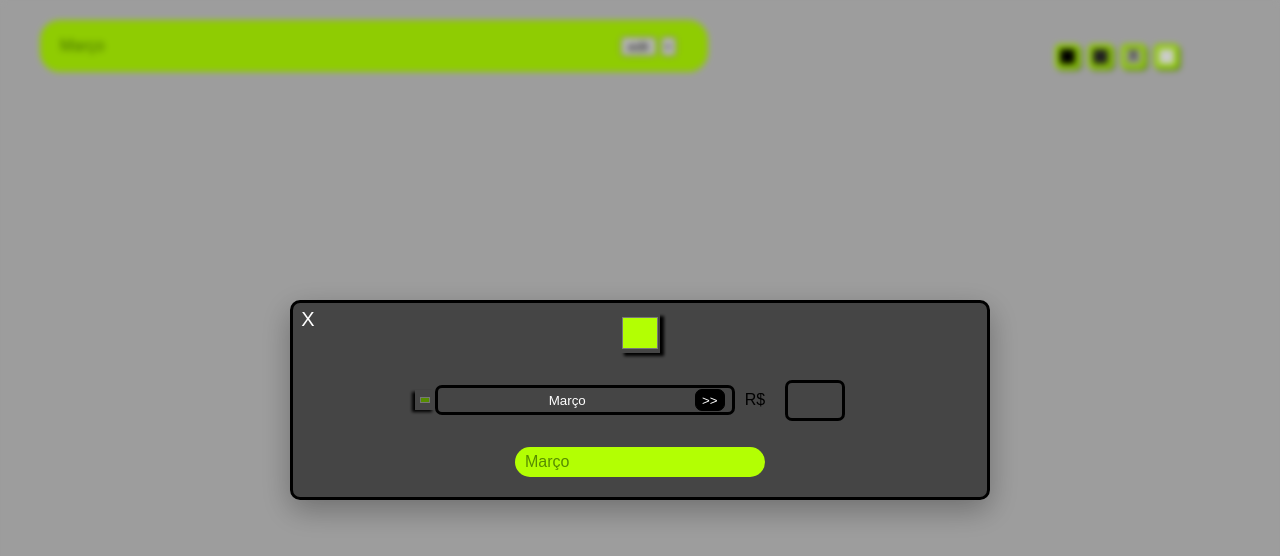
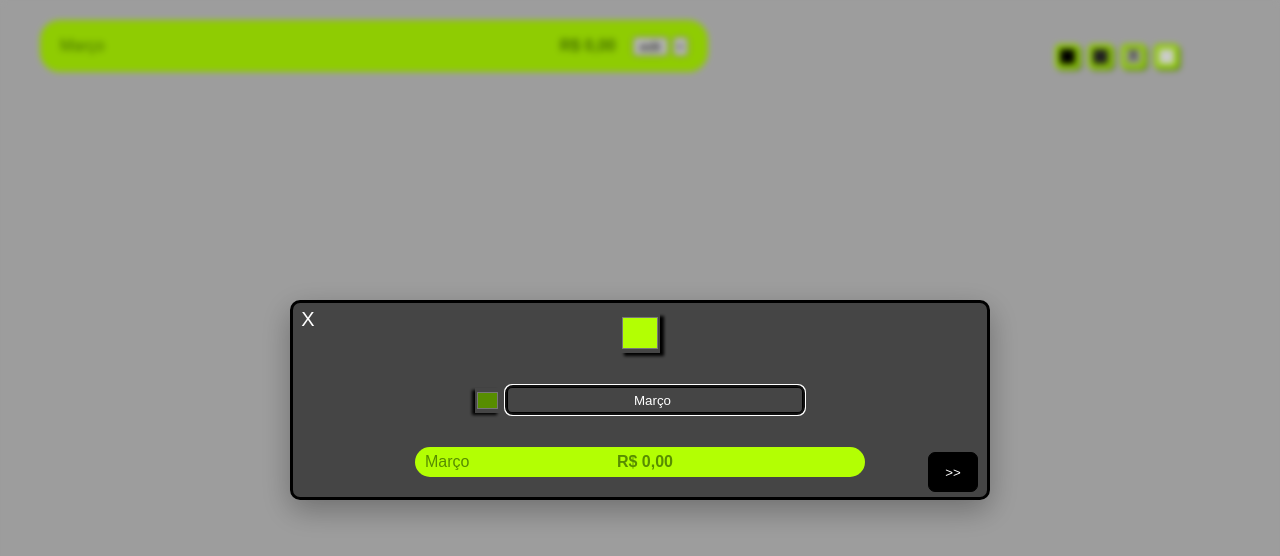
Before and after one commit to LuanFazolimMurolo/MoneyTree, a plain HTML site: page dashboard.html in a window 1280 px wide. Both pictures are taken after a click on the button "edit". Drawn offline with Linux system fonts and the light colour scheme.

Commit message:
valores_estudo_calculo

```diff
--- a/script.js
+++ b/script.js
@@ -195,11 +195,17 @@ function calcularSomas(item){
       let texto = document.createElement("span")
       texto.className = "texto_item"
       texto.textContent = item.nome
+      let out_valor = document.createElement("span")
+      out_valor.className = "out_valor"
+      item_valor =  item.valor || 0
+      item_valor = parseFloat(item_valor).toFixed(2)
+      out_valor.textContent = "R$ " + item_valor.replace(".", ",")
 
       col.appendChild(div);
 
 
       div.appendChild(texto)
+      div.appendChild(out_valor)
 
       if (item.categoria > 0) {
         div.style.top = `${item.y * ROW_HEIGHT}px`;
@@ -216,7 +222,6 @@ function calcularSomas(item){
       div_botoes.style.display = "flex"
       div_botoes.style.gap = "5px"
       div_botoes.style.marginLeft = "auto"
-      div_botoes.style.paddingRight = "20px"
 
       div.appendChild(div_botoes)
 
@@ -289,9 +294,9 @@ function calcularSomas(item){
 
 
   // -- BOTAO +
-  function addList(id_co,color_inp,nome_inp,text_color_inp) {
+  function addList(id_co,color_inp,nome_inp,text_color_inp,valor_inp) {
 
-    console.log(nome_inp+ color_inp)
+    console.log(valor_inp *100)
     let codificar_ed_ma = id_co.split("-")
     let ed_ma = codificar_ed_ma[0]
     let codificar = id_co.split("_");
@@ -312,7 +317,8 @@ function calcularSomas(item){
         color: color,
         parent_id: id,
         nome:nome_inp,
-        text_color:text_color_inp
+        text_color:text_color_inp,
+        valor: valor_inp
       });
       }else{
 
@@ -324,7 +330,7 @@ function calcularSomas(item){
   item.nome = nome_inp
   item.color = color_inp
   item.text_color = text_color_inp
-
+  item.valor = valor_inp
   if (cat > 0){
 
     // atualiza todos os filhos
@@ -358,12 +364,15 @@ function calcularSomas(item){
         return filhos
       }
     arvore = montarArvore(lista);
-
+    arvore.forEach(raiz=>{
+      calcularSomas(raiz)
+    })
     console.log(lista);
 
     limparTela();
     Delet_hud_addList();
     criarItens(arvore);
+
   }
 
   function limparTela() {
@@ -373,6 +382,7 @@ function calcularSomas(item){
   }
 
  function Hud_addList(id_co){
+
     let codificar = id_co.split("_");
     let codificar_ed_ma = id_co.split("-")
     let ed_ma = codificar_ed_ma[0]
@@ -382,14 +392,29 @@ function calcularSomas(item){
     let nome = codificar[11]
 
     if(document.getElementById("overlay_hud_addList")) return;
+
     let div = document.createElement("div")
     div.className = "hidden_hud_addList"
     div.id = "overlay_hud_addList"
+
+    // fechar clicando fora
+    div.addEventListener("click", (e)=>{
+      if(e.target === div){
+        Delet_hud_addList()
+      }
+    })
 
     // hud
     let div_hud = document.createElement("div")
     div_hud.id = "hud_addList"
 
+    // ESC fecha
+    div_hud.addEventListener("keydown",(e)=>{
+      if(e.key === "Escape"){
+        e.preventDefault()
+        Delet_hud_addList()
+      }
+    })
 
     //botao delet
     let btn_delet = document.createElement("button")
@@ -397,44 +422,66 @@ function calcularSomas(item){
     btn_delet.id = "delet_hud_addList"
     btn_delet.addEventListener("click", () => Delet_hud_addList());
 
-      //previa
+
+    // PREVIA
     let div_previa = document.createElement("div")
     div_previa.id = "previa_hud_addList"
     div_previa.style.background = color
     div_previa.style.color = text_color
+
     let texto_previa = document.createElement("span")
     texto_previa.id = "texto_previa"
 
     texto_previa.textContent = "Abc123"
+
+    let valor_previa = document.createElement("span")
+    valor_previa.id = "valor_previa"
+    valor_previa.textContent = "R$ 0,00"
+    valor_previa.style.fontWeight = "bold"
+
+
     if (ed_ma === "edit"){
       texto_previa.textContent = nome
+      let itemArvore = achatarArvore(arvore).find(i => i.id == codificar[1])
+      let valorItem = itemArvore ? itemArvore.valor : 0
 
+      valor_previa.textContent ="R$ " + (parseFloat(valorItem) || 0).toFixed(2).replace(".", ",")
       }
+
+
     div_previa.appendChild(texto_previa)
-      //input color
+    div_previa.appendChild(valor_previa)
+
+
+    // INPUT COLOR
     let btn_color = document.createElement("input")
     btn_color.type = "color"
 
     btn_color.addEventListener("input", () => {
       let cor = btn_color.value
-      div_previa.style.background = cor})
+      div_previa.style.background = cor
+    })
 
     btn_color.id = "color_hud_addList"
     btn_color.value = color
 
 
-
-      //input color_text
+    // INPUT COLOR TEXTO
     let btn_text_color = document.createElement("input")
     btn_text_color.type = "color"
+
     btn_text_color.addEventListener("input", () => {
       let cor = btn_text_color.value
-      div_previa.style.color = cor})
+      div_previa.style.color = cor
+    })
 
     btn_text_color.id = "text_color_hud_addList"
     btn_text_color.value = text_color
 
+
+    // RESTRIÇÕES
     if ((cat > 0 && ed_ma === "mais") || (cat > 1 && ed_ma === "edit")){
+
       btn_color.disabled = true
       btn_text_color.disabled = true
 
@@ -443,71 +490,130 @@ function calcularSomas(item){
 
       btn_color.style.opacity = "0"
       btn_text_color.style.opacity = "0"
+    }
 
-      }
-      //input nome
+
+    // INPUT NOME
     let btn_nome = document.createElement("input")
     btn_nome.type = "text"
+
     if (ed_ma === "edit"){
       btn_nome.value = nome
     }
+
     btn_nome.addEventListener("input", () => {
-      let texto = btn_nome.value
-      texto_previa.textContent = texto})
+      texto_previa.textContent = btn_nome.value
+    })
 
     btn_nome.id = "nome_hud_addList"
 
-      //input confirm
-      let btn_confirm = document.createElement("button")
-      btn_confirm.id = "confirm_hud_addList"
-      btn_confirm.textContent =">>"
-      btn_confirm.addEventListener("click", () => addList(id_co, btn_color.value, btn_nome.value, btn_text_color.value));
 
-      div_hud.addEventListener("keydown", (e) => {
-
-        if(e.key === "Enter"){
-            addList(id_co, btn_color.value, btn_nome.value, btn_text_color.value)
-        }
-        })
-
-      //input valor
+    // CAMPO VALOR
     let campo_valor = document.createElement("div")
     campo_valor.className = "campo_valor"
     campo_valor.style.display = "flex"
     campo_valor.style.alignItems = "center"
+
     let valor = document.createElement("input")
     valor.className = "valor"
-      valor.type = "text"
+    valor.type = "number"
+    valor.step = "0.01"
+    valor.value = "0"
+    valor.addEventListener("input", () => {
 
-      let moeda = document.createElement("span")
-      moeda.textContent = "R$"
+      let v = parseFloat(valor.value) || 0
 
+      valor_previa.textContent =
+        "R$ " + v.toFixed(2).replace(".", ",")
 
-      campo_valor.appendChild(moeda)
-      campo_valor.appendChild(valor)
+    })
 
 
 
+    // FUNÇÃO CONFIRMAR
+    function confirmar(){
+      addList(
+        id_co,
+        btn_color.value,
+        btn_nome.value,
+        btn_text_color.value,
+        parseFloat(valor.value)
+      )
+    }
 
 
+    // ENTER NO NOME
+    btn_nome.addEventListener("keydown", (e)=>{
+
+      if(e.key === "Enter"){
+        e.preventDefault()
+
+        if ((cat === 0) || (cat === 1 && ed_ma === "edit")){
+          confirmar()
+        }else{
+          valor.focus()
+        }
+      }
+
+    })
+
+
+    // ENTER NO VALOR
+    valor.addEventListener("keydown",(e)=>{
+
+      if(e.key === "Enter"){
+        e.preventDefault()
+        confirmar()
+      }
+
+    })
+
+
+    // BOTAO CONFIRMAR
+    let btn_confirm = document.createElement("button")
+    btn_confirm.id = "confirm_hud_addList"
+    btn_confirm.textContent = ">>"
+
+    btn_confirm.addEventListener("click", confirmar)
+
+
+    // MONTAR HUD
     document.body.appendChild(div)
+
     div.appendChild(div_hud)
+
     div_hud.appendChild(btn_delet)
     div_hud.appendChild(btn_color)
     div_hud.appendChild(btn_text_color)
 
     div_hud.appendChild(btn_nome)
-      div_hud.appendChild(btn_confirm)
+
+    btn_nome.focus()
+
+
+    // MOSTRAR OU NAO VALOR
+    if (cat === 0 || (cat === 1 && ed_ma === "edit")){
+
+      valor.disabled = true
+      valor.style.cursor = "not-allowed"
+      valor.style.opacity = "0"
+
+    }else{
+
+      let moeda = document.createElement("span")
+      moeda.textContent = "R$"
+
+      campo_valor.appendChild(moeda)
+      campo_valor.appendChild(valor)
 
       div_hud.appendChild(campo_valor)
+    }
 
+    div_hud.appendChild(btn_confirm)
     div_hud.appendChild(div_previa)
 
+  }
 
-
-
-
-  }
   function Delet_hud_addList(){
     const overlay = document.getElementById("overlay_hud_addList")
 
--- a/style.css
+++ b/style.css
@@ -78,7 +78,7 @@ body{
   display: flex;
   align-items: center;
   border-radius: 20px;
-  padding: 10px 12px 10px 20px;
+  padding: 10px 20px 10px 20px;
   min-height: 52px;
 }
 
@@ -100,9 +100,14 @@ body{
   overflow: hidden;
   text-overflow: ellipsis;
 
-  flex: 0.5;
+  flex: 1;
   min-width: 0;
   text-align: left;
+}
+.out_valor{
+  flex: 0 0 90px;
+  text-align: center;
+  font-weight: bold;
 }
 
 #coluna_1{
@@ -135,18 +140,31 @@ body{
 .campo_valor{
 
   margin-left: 20px;
+
+
 }
+
+
+.valor::-webkit-outer-spin-button,
+.valor::-webkit-inner-spin-button {
+  -webkit-appearance: none;
+  margin: 0;
+}
+
+
 .valor{
   max-width: 60px;
   padding: 1px;
-  margin: 20px;
+  margin: 2px;
   cursor: pointer;
   color: white;
   border: 3px solid black;
   background-color: #47474779;
   border-radius: 7px;
   text-align: center;
-  padding: 10px;
+  padding:6px;
+  -moz-appearance: textfield;
+
 
 }
 
@@ -232,16 +250,19 @@ body{
   border-radius: 7px;
   text-align: center;
   padding: 10px;
-  padding-right: 45px;
+  padding-right: 15px;
   }
 
 #confirm_hud_addList{
+  position: absolute;
+  bottom: 5px;
+  right: 9px;
   display: flex;
-margin-left: -40px;
+  margin-left: 40px;
   justify-content: center;
   align-items: center;
-max-width:30px ;
-max-height: 20px;
+  max-width:50px ;
+  max-height: 40px;
   width: 100%;
   height: 100%;
   cursor: pointer;
@@ -254,15 +275,15 @@ padding: 10px;
   }
 
 #text_color_hud_addList{
-  max-width:20px ;
-  max-height: 20px;
+  max-width:25px ;
+  max-height: 25px;
   width: 100%;
   height: 100%;
   cursor: pointer;
   background-color: transparent;
-  border: 3px solid #47474779 ;
+  border:none;
   box-shadow: -3px 2px 3px  #000000;
-
+  margin-right: 5px;
 
 }
 
@@ -274,7 +295,7 @@ padding: 10px;
   display: flex;
   align-items: center;
 
-  max-width: 250px;
+  max-width: 450px;
   max-height: 30px;
   width: 100%;
   height: 100%;
```
Lines whose indentation alone changed are shown as unchanged.
